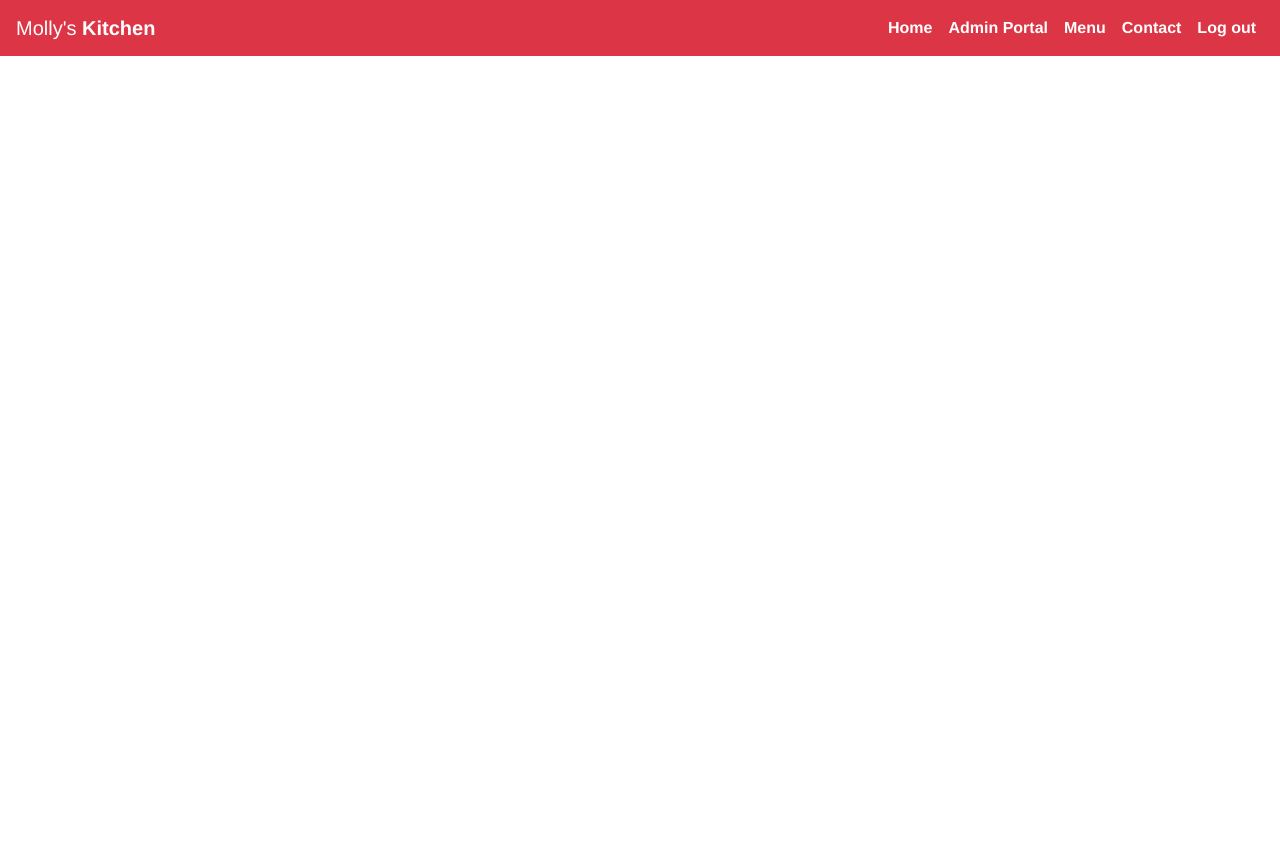
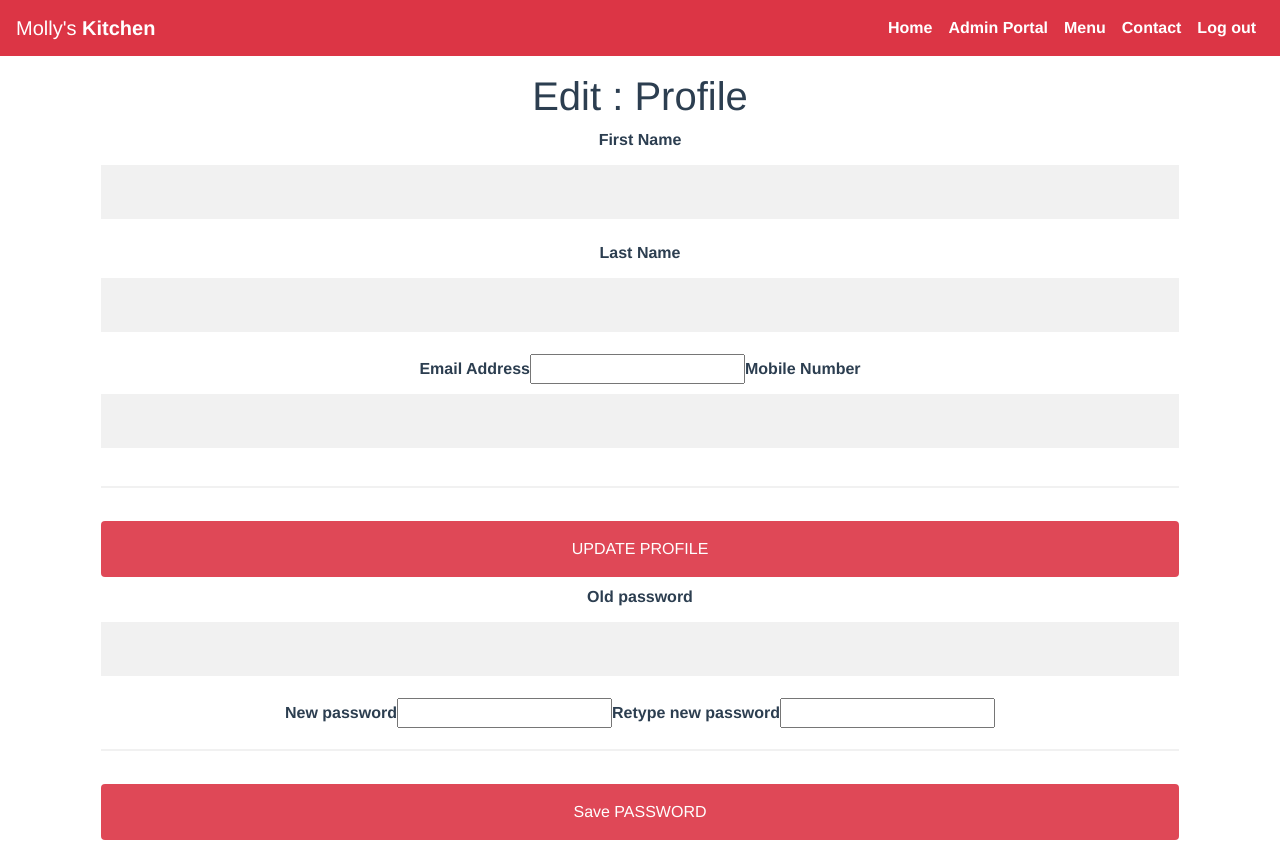
Before and after one commit to Amirneutron/Restaurant-Project, a Vue app in the folder client/: page /users/1/profile in a window 1280 px wide. Before the commit the page ends 800 px from the top, so only its background shows below. Built offline with nearby package versions, Linux system fonts and the light colour scheme; no server answers; a web font is replaced by a local one.

Commit message:
Final code fixed

```diff
--- a/client/src/router.js
+++ b/client/src/router.js
@@ -17,6 +17,7 @@ import Review from './views/Review.vue'
 import EditReview from './views/EditReview.vue'
 import EditProduct from './views/EditProduct.vue'
 import MakeReview from './views/MakeReview.vue'
+import EditProfile from './views/EditProfile.vue'
 
 
 
@@ -113,6 +114,11 @@ export default new Router({
       path: '/users/:userId/reviews',
       name: 'createReview',
       component: MakeReview
+    },
+    {
+      path: '/users/:userId/profile',
+      name: 'editProfile',
+      component: EditProfile
     }
   ]
 
--- /dev/null
+++ b/client/src/views/EditProfile.vue
@@ -0,0 +1,136 @@
+<template>
+  <div class="container">
+    <h1>Edit : <span> Profile </span></h1>
+    <form @submit.prevent="editProfile">
+      <label for="name"><b>First Name</b></label>
+      <input v-model="newProfile.fName" class="input" type="text" :placeholder="profile.fName">
+       <label for="name"><b>Last Name</b></label>
+      <input v-model="newProfile.lName" class="input" type="text" :placeholder="profile.lName">
+       <label for="name"><b>Email Address</b></label>
+      <input v-model="newProfile.email" class="input" type="email" :placeholder="profile.email">
+      <label for="name"><b>Mobile Number</b></label>
+      <input v-model="newProfile.mobileNumber" class="input" type="number" :placeholder="profile.mobileNumber">
+      <hr>
+      <b-button class="editButton" type="submit" >UPDATE PROFILE</b-button>
+    </form>
+    <form @submit.prevent="updatePassword">
+      <label for="name" ><b>Old password</b></label>
+      <input v-model="newProfile.fName" class="input" type="text" :placeholder="profile.password">
+      <label for="name"><b>New password</b></label>
+      <input v-model="newProfile.password" class="input" type="password" :placeholder="profile.password">
+      <label for="name"><b>Retype new password</b></label>
+      <input v-model="newProfile.password" class="input" type="password" :placeholder="profile.password">
+      <hr>
+      <b-button class="editButton" type="submit" >Save PASSWORD</b-button>
+    </form>
+  </div>
+</template>
+
+<script>
+    import { Api } from '@/Api'
+    export default {
+        name: 'EditProfile',
+        data() {
+            return {
+                profile: {},
+                newProfile: {}
+            }
+        },
+        created() {
+            this.userId = this.$route.params.userId
+
+        },
+
+        methods: {
+            getUser() {
+                Api.get('/users/' + this.userId)
+                    .then(response => {
+                        this.profile = response.data
+                    })
+                    .catch(error => {
+                        this.profile = null;
+                        console.log(error)
+                    })
+                    .then(() => {
+                        // This code is always executed (after success or error).
+                    })
+            },
+            editProfile() {
+                if(this.newProfile.fName && this.newProfile.lName && this.newProfile.email && this.newProfile.mobileNumber){
+                   Api.put('/users/' + this.userId , this.newProfile)
+                    .then(response => {
+                        console.log(response.data)
+                        alert("Your profile has been updated successfully")
+                        this.$router.push({name: 'userPortal'})
+                    })
+                    .catch(error => {
+                        console.log(error)
+                    })
+
+                }else{
+                   Api.patch('/users/' + this.userId, this.newProfile)
+                    .then(response => {
+                        console.log(response.data)
+                        alert("Your account has been updated successfully")
+                        this.$router.push({name: 'userPortal'})
+                    })
+                    .catch(error => {
+                        console.log(error)
+                    })
+                }
+            },
+            updatePassword(){
+                  Api.patch('/users/' + this.userId + '/password', this.newProfile)
+                    .then(response => {
+                        console.log(response.data)
+                        alert("Your password has been updated successfully")
+                        this.$router.push({name: 'userPortal'})
+                    })
+                    .catch(error => {
+                        console.log(error)
+                    })
+
+            }
+        }
+    }
+</script>
+
+<style scoped>
+
+  /* Add padding to containers */
+  .container {
+    padding: 16px;
+  }
+  /* Full-width input fields */
+  input[type=text], input[type=number]{
+    width: 100%;
+    padding: 15px;
+    margin: 5px 0 22px 0;
+    display: inline-block;
+    border: none;
+    background: #f1f1f1;
+  }
+  input[type=text]:focus, input[type=number]:focus{
+    background-color: #ddd;
+    outline: none;
+  }
+  /* Overwrite default styles of hr */
+  hr {
+    border: 1px solid #f1f1f1;
+    margin-bottom: 25px;
+  }
+  /* Set a style for the submit/register button */
+  .editButton {
+    background-color: #dc3545;
+    color: white;
+    padding: 16px 20px;
+    margin: 8px 0;
+    border: none;
+    cursor: pointer;
+    width: 100%;
+    opacity: 0.9;
+  }
+  .registerbtn:hover {
+    opacity:1;
+  }
+</style>
--- a/client/src/views/Master.vue
+++ b/client/src/views/Master.vue
@@ -13,8 +13,6 @@
     <button @click="getAllProducts"> Edit product</button>
     <hr>
     <button @click="getAllProducts">Delete a product</button>
-    <hr>
-    <button > Update my profile info</button>
     <hr>
     <button @click="deleteAdmin"> Delete admin my account</button>
     <hr>
--- a/client/src/views/UserPortal.vue
+++ b/client/src/views/UserPortal.vue
@@ -13,6 +13,8 @@
     <button @click="getReviews"> Edit my posted review</button>
     <hr>
     <button @click="getReviews">Delete my review(s)</button>
+    <hr>
+    <button @click="updateProfile"> Update my profile info</button>
     <hr>
     <button @click="deleteUser"> Delete my account</button>
     <hr>
@@ -66,7 +68,11 @@
              createReview(){
                 var userId = this.$route.params.userId;
                 this.$router.push(`/users/${userId}/reviews`);
-       }
+       },
+            updateProfile(){
+                var userId = this.$route.params.userId
+                this.$router.push(`/users/${userId}/profile`)
+            }
      }
  }
 </script>
```
Also changed, not shown: 2 other files (tests, documents, lock files or other folders).
